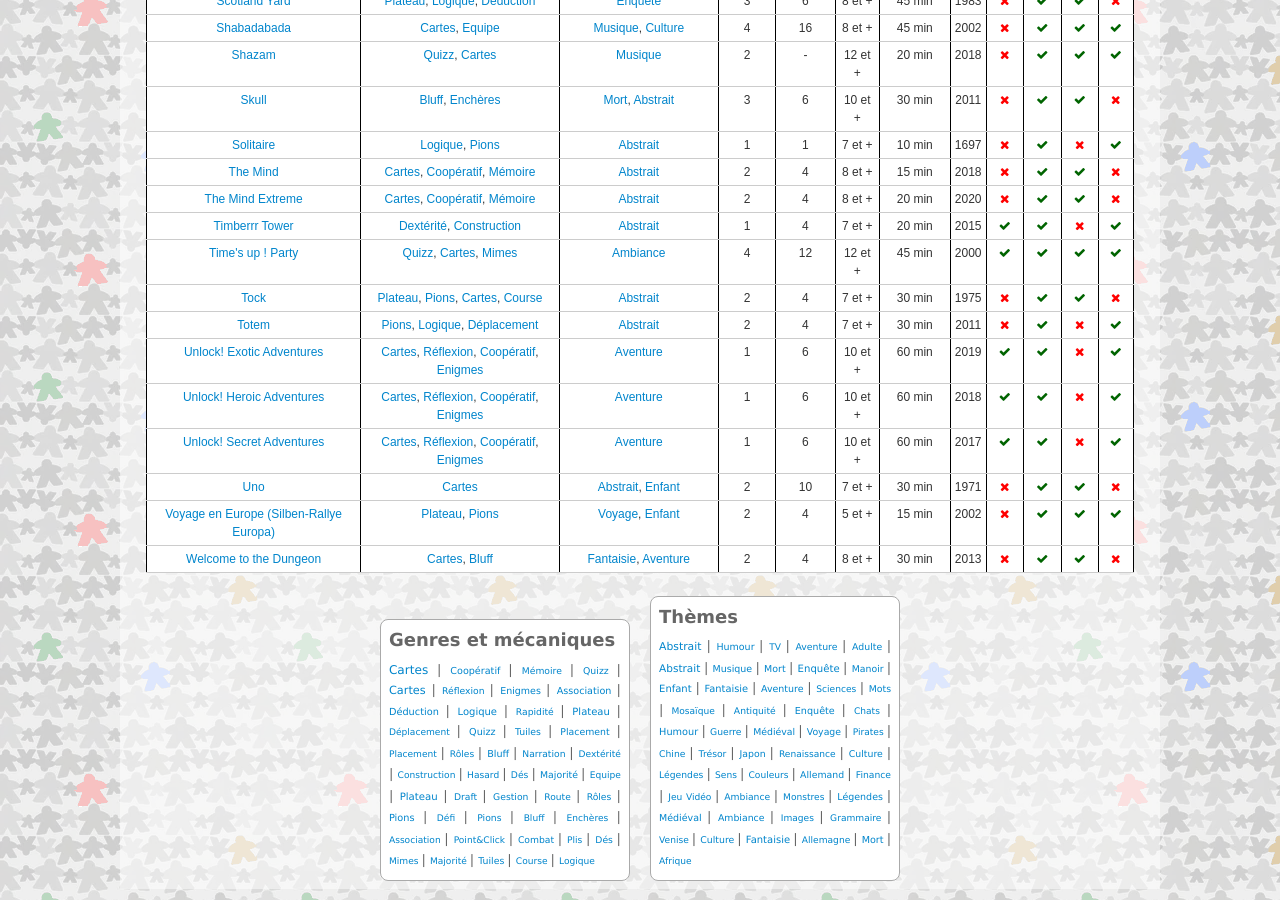
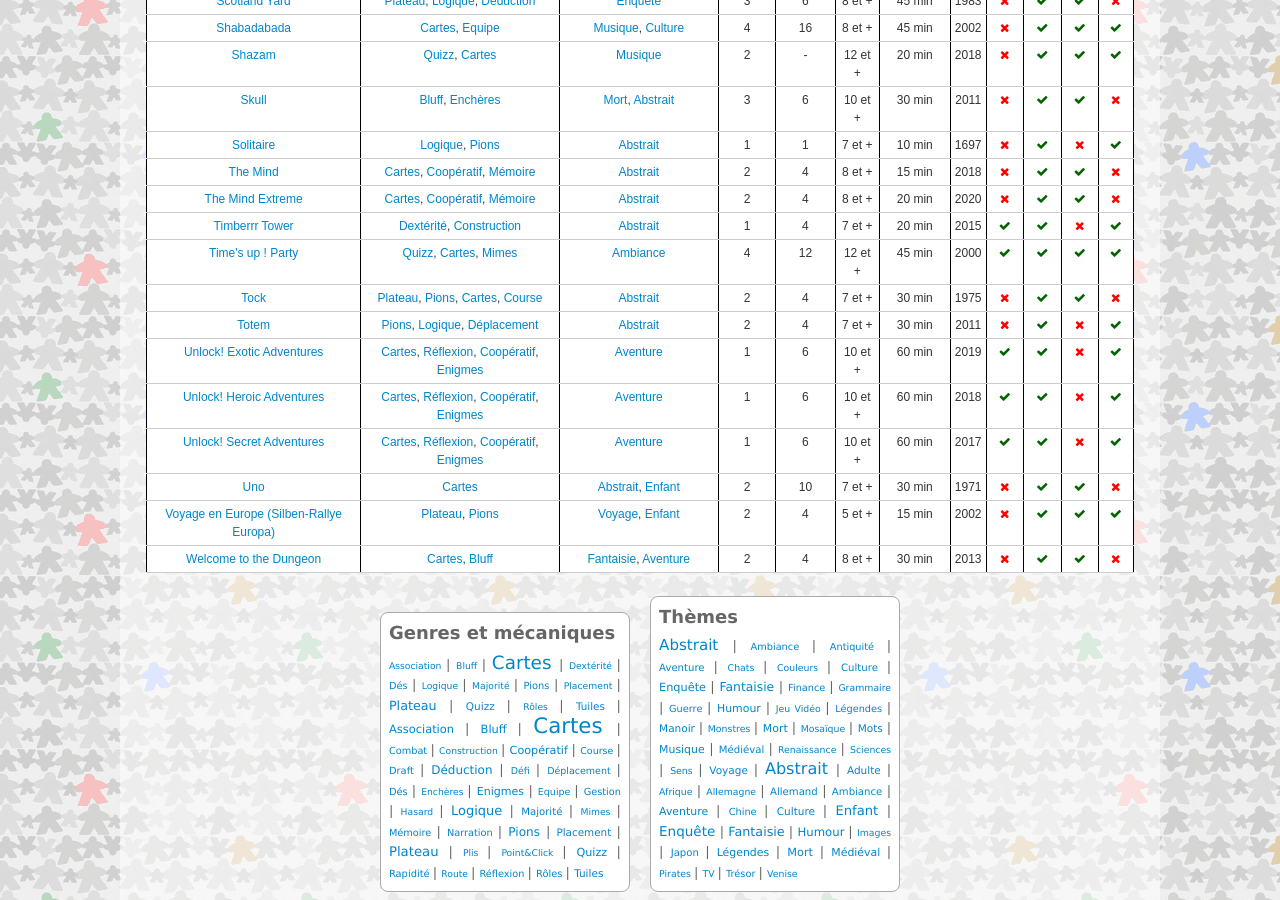
Before and after one commit to jlerouge/ludotheque, a Jekyll site: the page built from index.html, in a window 1280 px wide and 900 px high, scrolled down 2629 px. Built offline with Jekyll 4.4.1, drawn with Linux system fonts in a browser that asks for light colours.

Commit message:
Fixed size but not unicity

```diff
--- a/_includes/gameplay-cloud.html
+++ b/_includes/gameplay-cloud.html
@@ -7,13 +7,13 @@
         {% endfor %}
     {% endcapture %}
 
-    {% assign gameplays_set = gameplays | strip | split: "::" | uniq %}
+    {% assign gameplays_set = gameplays | strip | split: "::" | sort | uniq %}
     {% assign gameplays_count = gameplays | strip | split: "::" | size %}
     {% assign gameplays = gameplays | strip | append: "::" | prepend: "::" %}
 
     {% for gameplay in gameplays_set %}
         {% assign gameplay_count = gameplays | split: gameplay | size | minus: 1 %}
-        <span style="font-size: {{ gameplay_count | times: 100 | divided_by: gameplays_count | plus: 70 }}%">
+        <span style="font-size: {{ gameplay_count | times: 400 | divided_by: gameplays_count | plus: 70 }}%">
             <a href="/gameplay/#{{ gameplay | slugify: "latin" }}">{{ gameplay }}</a>
         </span>{% unless forloop.last %} | {% endunless %}
     {% endfor %}
--- a/_includes/theme-cloud.html
+++ b/_includes/theme-cloud.html
@@ -7,13 +7,13 @@
             {% endfor %}
         {% endcapture %}
 
-        {% assign themes_set = themes | strip | split: "::" | uniq %}
+        {% assign themes_set = themes | strip | split: "::" | sort | uniq %}
         {% assign themes_count = themes | strip | split: "::" | size %}
         {% assign themes = themes | strip | append: "::" | prepend: "::" %}
 
         {% for theme in themes_set %}
             {% assign theme_count = themes | split: theme | size | minus: 1 %}
-            <span style="font-size: {{ theme_count | times: 100 | divided_by: themes_count | plus: 70 }}%">
+            <span style="font-size: {{ theme_count | times: 400 | divided_by: themes_count | plus: 70 }}%">
                 <a href="/themes/#{{ theme | slugify: "latin" }}">{{ theme }}</a>
             </span>{% unless forloop.last %} | {% endunless %}
         {% endfor %}
```
